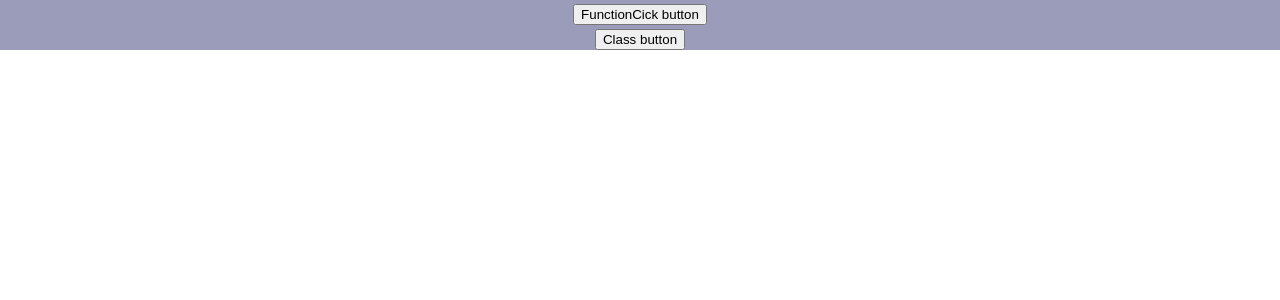
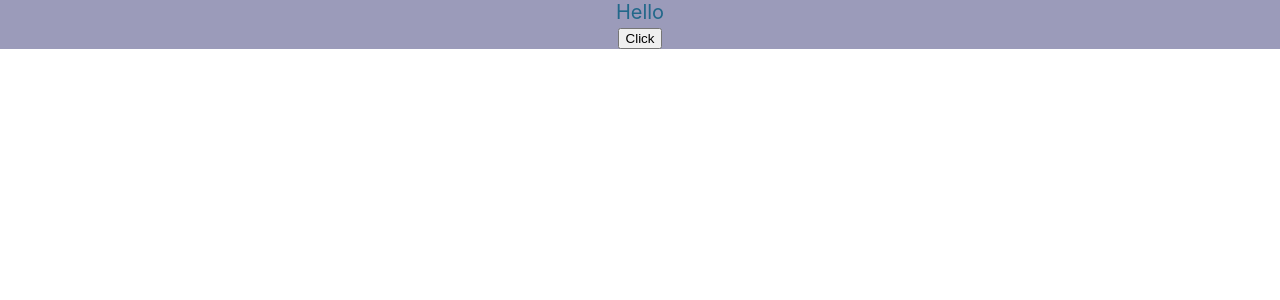
Before and after one commit to hanzalarohan123/Lupin, a React (Create React App) app: page / in a window 1280 px wide. Shown: the top 300 px of the page. Built offline with nearby package versions, Linux system fonts and the light colour scheme.

Commit message:
Added eventHandling on click Binding

```diff
--- a/src/App.js
+++ b/src/App.js
@@ -6,6 +6,7 @@ import IncludinState from './Components/IncludinState';
 import CounterUsingUseState from './Components/CounterUsingUseState';
 import FunctionCick from './Components/FunctionCick';
 import ClickClass from './Components/ClickClass';
+import BindClick from './Components/BindClick';
 function App() {
   return (
     <div className="App">
@@ -20,9 +21,11 @@ function App() {
 
       //destructuring
       <Welcome name="sss" age='12' />
-       <Greet name="sss" age='1'></Greet>*/}
+       <Greet name="sss" age='1'></Greet>
 <FunctionCick  />
-<ClickClass/>
+  <ClickClass/>*/ }
+      <BindClick />
+
 
     </div>
 
--- /dev/null
+++ b/src/Components/BindClick.js
@@ -0,0 +1,32 @@
+
+import React, { Component } from 'react'
+
+class BindClick extends Component {
+
+  constructor() {
+    super()
+    this.state = {
+      message: 'Hello'
+    }
+    this.clickHandler = this.clickHandler.bind(this)
+  }
+
+  clickHandler() {
+    console.log(this)
+    this.setState({message: 'Goodbye'})
+  }
+
+
+
+  render() {
+    return (
+      <div>
+        <div>{this.state.message}</div>
+
+        <button onClick={this.clickHandler}>Click</button>
+      </div>
+    )
+  }
+}
+
+export default BindClick
--- a/src/Components/ClickClass.js
+++ b/src/Components/ClickClass.js
@@ -1,13 +1,14 @@
 import React, { Component } from 'react'
 
 export class ClickClass extends Component {
-  render() {
-    function clickClassFunction()
+    clickClassFunction()
     {
         console.log("clicked from class compoent")
     }
+  render() {
+
     return (
-      <div><button onClick={clickClassFunction}>Class button</button></div>
+      <div><button onClick={this.clickClassFunction}>Class button</button></div>
     )
   }
 }
```
Also changed, not shown: src/Components/CounterUsingUseState.js (line endings or trailing spaces).
